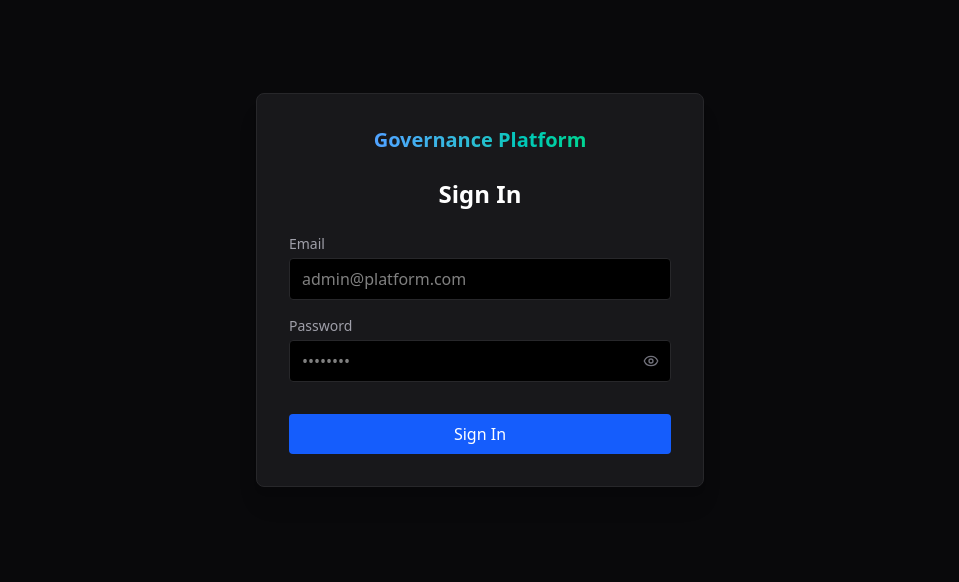
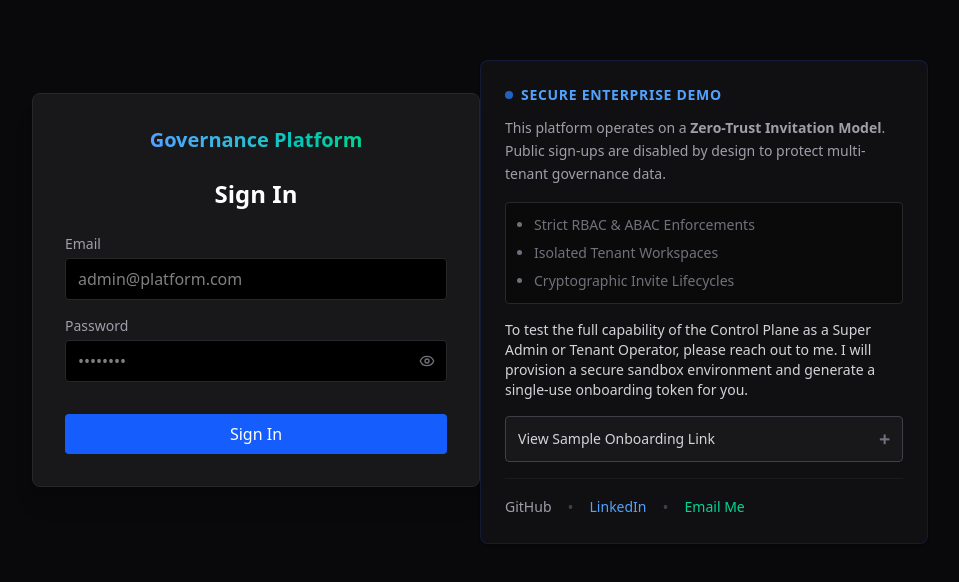
Before and after one commit to Tejpraval/tms, a React app in the folder Frontend/: page /login in a window 1280 px wide. Shown: the part 110-692 px from the top of the page, without its empty margins (160-1119 px from the left). Built offline with nearby package versions, Linux system fonts and the light colour scheme; no server answers; the HTML template or start-up script is replaced by a standard one.

Commit message:
login page  clarity

```diff
--- a/Frontend/src/pages/auth/LoginPage.tsx
+++ b/Frontend/src/pages/auth/LoginPage.tsx
@@ -9,7 +9,8 @@ const LoginPage = () => {
     const [password, setPassword] = useState('');
     const [error, setError] = useState<string | null>(null);
     const [loading, setLoading] = useState(false);
-    const [showPassword, setShowPassword] = useState(false); // Added showPassword state
+    const [showPassword, setShowPassword] = useState(false);
+    const [showSampleToken, setShowSampleToken] = useState(false);
     const { login, role, isAuthenticated } = useAuth();
     const navigate = useNavigate();
 
@@ -100,6 +101,64 @@ const LoginPage = () => {
                     </button>
                 </form>
             </div>
+
+            {/* Zero-Trust Demo Explanation Panel */}
+            <div className="w-full max-w-md mt-6 p-6 bg-zinc-900/50 border border-blue-900/30 rounded-lg shadow-sm">
+                <div className="flex items-center gap-2 mb-3">
+                    <div className="w-2 h-2 rounded-full bg-blue-500 animate-pulse"></div>
+                    <h3 className="text-sm font-semibold text-blue-400 uppercase tracking-wider">Secure Enterprise Demo</h3>
+                </div>
+                <p className="text-zinc-400 text-sm leading-relaxed mb-4">
+                    This platform operates on a <strong>Zero-Trust Invitation Model</strong>. Public sign-ups are disabled by design to protect multi-tenant governance data.
+                </p>
+                <div className="p-3 bg-black/40 border border-zinc-800 rounded mb-4">
+                    <ul className="text-sm text-zinc-500 space-y-2 list-disc pl-4">
+                        <li>Strict RBAC & ABAC Enforcements</li>
+                        <li>Isolated Tenant Workspaces</li>
+                        <li>Cryptographic Invite Lifecycles</li>
+                    </ul>
+                </div>
+                <p className="text-zinc-300 text-sm font-medium mb-4">
+                    To test the full capability of the Control Plane as a Super Admin or Tenant Operator, please reach out to me. I will provision a secure sandbox environment and generate a single-use onboarding token for you.
+                </p>
+
+                <button
+                    onClick={() => setShowSampleToken(!showSampleToken)}
+                    className="w-full text-left flex items-center justify-between p-3 rounded bg-zinc-900 border border-zinc-700 hover:border-zinc-500 transition-colors mb-4 group"
+                >
+                    <span className="text-zinc-300 text-sm font-medium group-hover:text-white transition-colors">
+                        {showSampleToken ? "Hide Sample Onboarding Link" : "View Sample Onboarding Link"}
+                    </span>
+                    <span className="text-zinc-500 group-hover:text-zinc-300 font-mono font-bold text-lg leading-none">
+                        {showSampleToken ? "−" : "+"}
+                    </span>
+                </button>
+
+                {showSampleToken && (
+                    <div className="mb-4 bg-[#0a110d] border border-green-900/60 p-5 rounded-lg text-center shadow-[inset_0_0_20px_rgba(0,0,0,0.5)]">
+                        <div className="text-emerald-500 font-bold mb-2 tracking-wide">Public Invitation Link Generated</div>
+                        <p className="text-xs text-zinc-400 mb-4 leading-relaxed max-w-xs mx-auto">
+                            This is a sample public onboarding link that anyone can use to join the secure sandbox environment.
+                        </p>
+                        <div className="bg-black border border-zinc-700 p-3 flex items-center justify-center relative overflow-hidden text-xs font-mono text-blue-500 break-all rounded shadow-md">
+                            https://tms-pi-silk.vercel.app/accept-invite?token=demo1234567890
+                        </div>
+                    </div>
+                )}
+                <div className="flex items-center gap-4 mt-4 pt-4 border-t border-zinc-800/50">
+                    <a href="https://github.com/Tejpraval" target="_blank" rel="noopener noreferrer" className="text-zinc-400 hover:text-white transition-colors text-sm flex items-center gap-1.5 font-medium">
+                        GitHub
+                    </a>
+                    <span className="text-zinc-700">•</span>
+                    <a href="https://www.linkedin.com/in/tej-praval-pula/" target="_blank" rel="noopener noreferrer" className="text-blue-400 hover:text-blue-300 transition-colors text-sm flex items-center gap-1.5 font-medium">
+                        LinkedIn
+                    </a>
+                    <span className="text-zinc-700">•</span>
+                    <a href="mailto:tejpraval32@gmail.com" className="text-emerald-400 hover:text-emerald-300 transition-colors text-sm flex items-center gap-1.5 font-medium">
+                        Email Me
+                    </a>
+                </div>
+            </div>
         </div>
     );
 };
```
Also changed, not shown: Frontend/public/single-use onboarding token.png (added), 1 other file (tests, documents, lock files or other folders).
